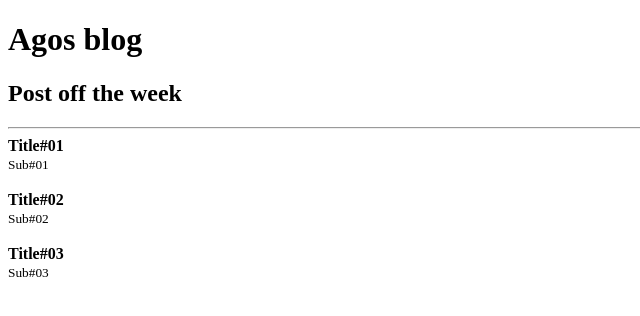
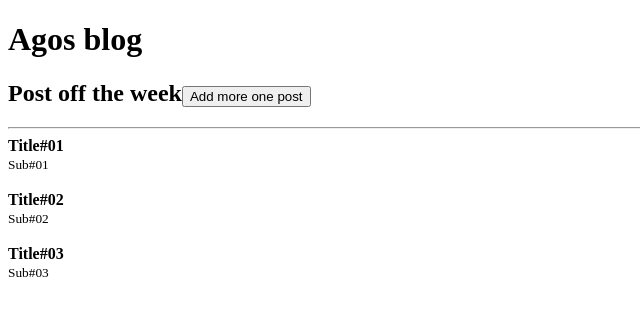
Before and after one commit to Agos091/React-Fundamentals, a React app: page / in a window 1280 px wide. Shown: the top 316 px of the page, without its empty margins (0-640 px from the left). Built offline with nearby package versions, Linux system fonts and the light colour scheme.

Commit message:
useState

```diff
--- a/src/App.js
+++ b/src/App.js
@@ -1,17 +1,33 @@
-import React from 'react';
+import React, { useState } from 'react';
 import Post from './Post';
 import Header from './Header';
 import { v4 as uuidv4 } from 'uuid';
-const posts = [
-  { id: uuidv4(), title: 'Title#01', subTitle: 'Sub#01', likes: 10 },
-  { id: uuidv4(), title: 'Title#02', subTitle: 'Sub#02', likes: 20 },
-  { id: uuidv4(), title: 'Title#03', subTitle: 'Sub#03', likes: 30 },
-];
+
 function App() {
+  const [posts, setPosts] = useState([
+    { id: uuidv4(), title: 'Title#01', subTitle: 'Sub#01', likes: 10 },
+    { id: uuidv4(), title: 'Title#02', subTitle: 'Sub#02', likes: 20 },
+    { id: uuidv4(), title: 'Title#03', subTitle: 'Sub#03', likes: 30 },
+  ]);
+
+  function handleRefresh() {
+    setPosts((prevState) => [
+      ...prevState,
+      {
+        id: uuidv4(),
+        title: `Title#0${prevState.length + 1}`,
+        subTitle: `Sub#0${prevState.length + 1}`,
+        likes: 10,
+      },
+    ]);
+  }
   return (
     <>
       <Header Header title="Agos blog">
-        <h2> Post off the week</h2>
+        <h2>
+          Post off the week
+          <button onClick={handleRefresh}>Add more one post</button>
+        </h2>
       </Header>
       <hr />
       {posts.map((post) => (
```
Also changed, not shown: 1 other file (tests, documents, lock files or other folders).
